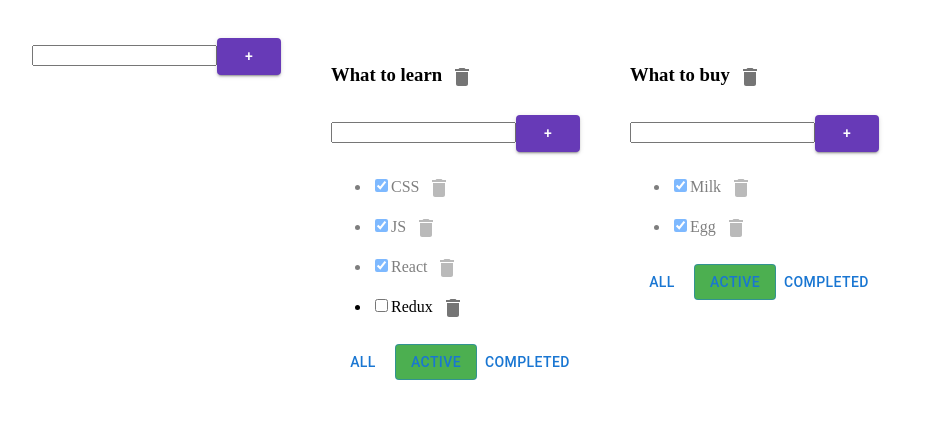
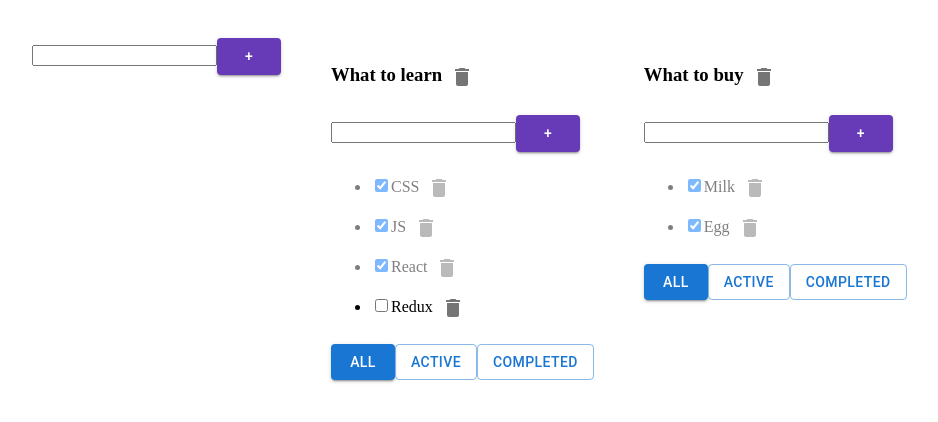
Before and after one commit to Renne103/coursework, a React (Vite) app in the folder to-do/: page / in a window 1280 px wide. Shown: the top 422 px of the page, without its empty margins (6-944 px from the left). Built offline with nearby package versions, Linux system fonts and the light colour scheme.

Commit message:
add material ui for buttons all\completed\active

```diff
--- a/to-do/src/Todolist.tsx
+++ b/to-do/src/Todolist.tsx
@@ -79,26 +79,23 @@ export function Todolist(props: PropsType) {
       </ul>
       <div>
         <Button
-          className={props.filter === "all" ? "active-filter" : ""}
+          variant={props.filter === "all" ? "contained" : "outlined"}
           onClick={onAllClickHandler}
+          color="primary"
         >
           All
         </Button>
         <Button
-          className={props.filter === "active" ? "active-filter" : ""}
+          variant={props.filter === "active" ? "contained" : "outlined"}
           onClick={onActiveClickHandler}
-          variant={"outlined"}
-          sx={{
-            borderRadius: "8xp",
-            bgcolor: green[500],
-            "&:hover": { bgcolor: green[300] },
-          }}
+          color="primary"
         >
           Active
         </Button>
         <Button
-          className={props.filter === "completed" ? "active-filter" : ""}
-          onClick={onCompletedClickHandler}
+          variant={props.filter === "completed" ? "contained" : "outlined"}
+          onClick={onActiveClickHandler}
+          color="primary"
         >
           Completed
         </Button>
```
